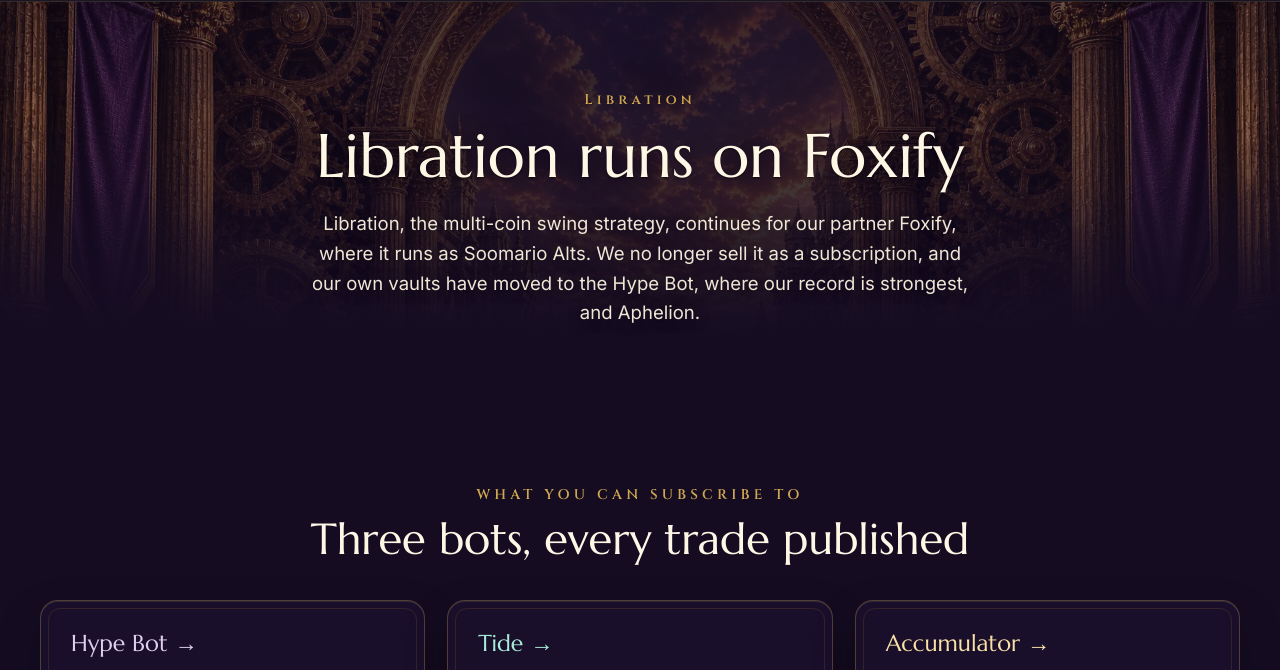
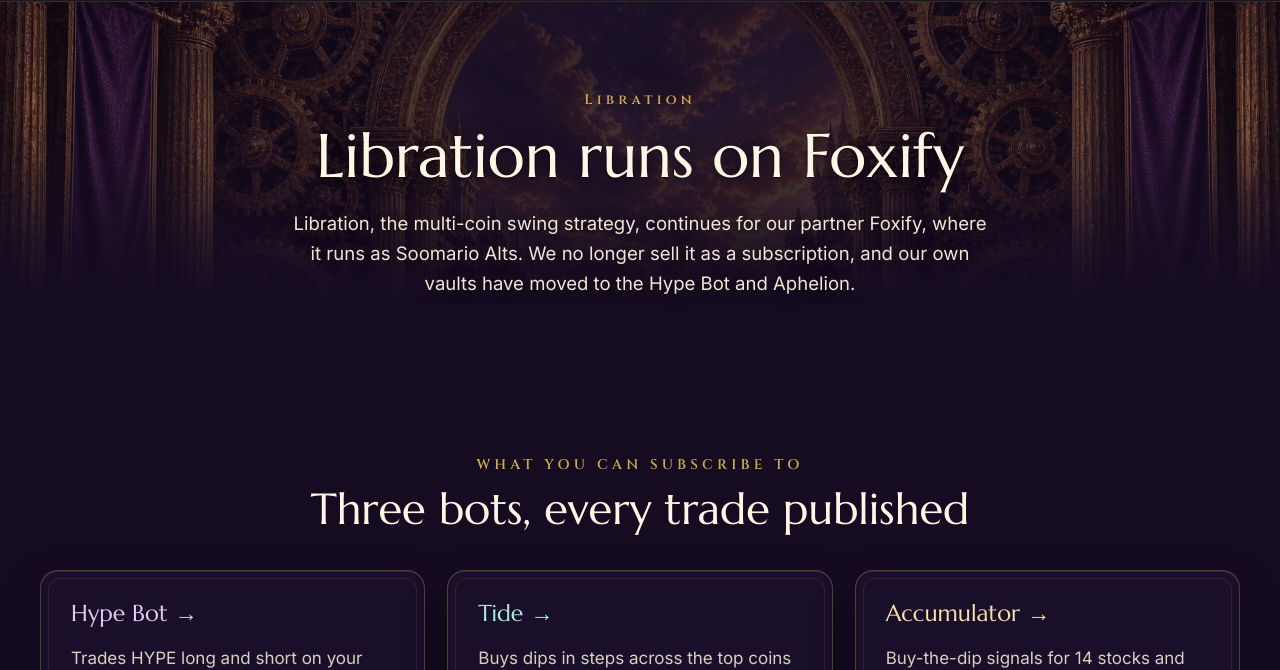
Before and after one commit to Makuroi508/soomario-website, a plain HTML site: page products/libration.html in a window 1280 px wide. Shown: the part 75-745 px from the top of the page. Drawn offline with Linux system fonts and the light colour scheme; no server answers.

Commit message:
Libration page: simpler vault sentence
Co-Authored-By: Claude Opus 5.5 <noreply@anthropic.com>

```diff
--- a/products/libration.html
+++ b/products/libration.html
@@ -29,7 +29,7 @@
       <h1>Libration runs on Foxify</h1>
       <p class="phero__sub">
         Libration, the multi-coin swing strategy, continues for our partner Foxify, where it runs as Soomario Alts.
-        We no longer sell it as a subscription, and our own vaults have moved to the Hype Bot, where our record is strongest, and Aphelion.
+        We no longer sell it as a subscription, and our own vaults have moved to the Hype Bot and Aphelion.
       </p>
     </div>
   </header>
```
